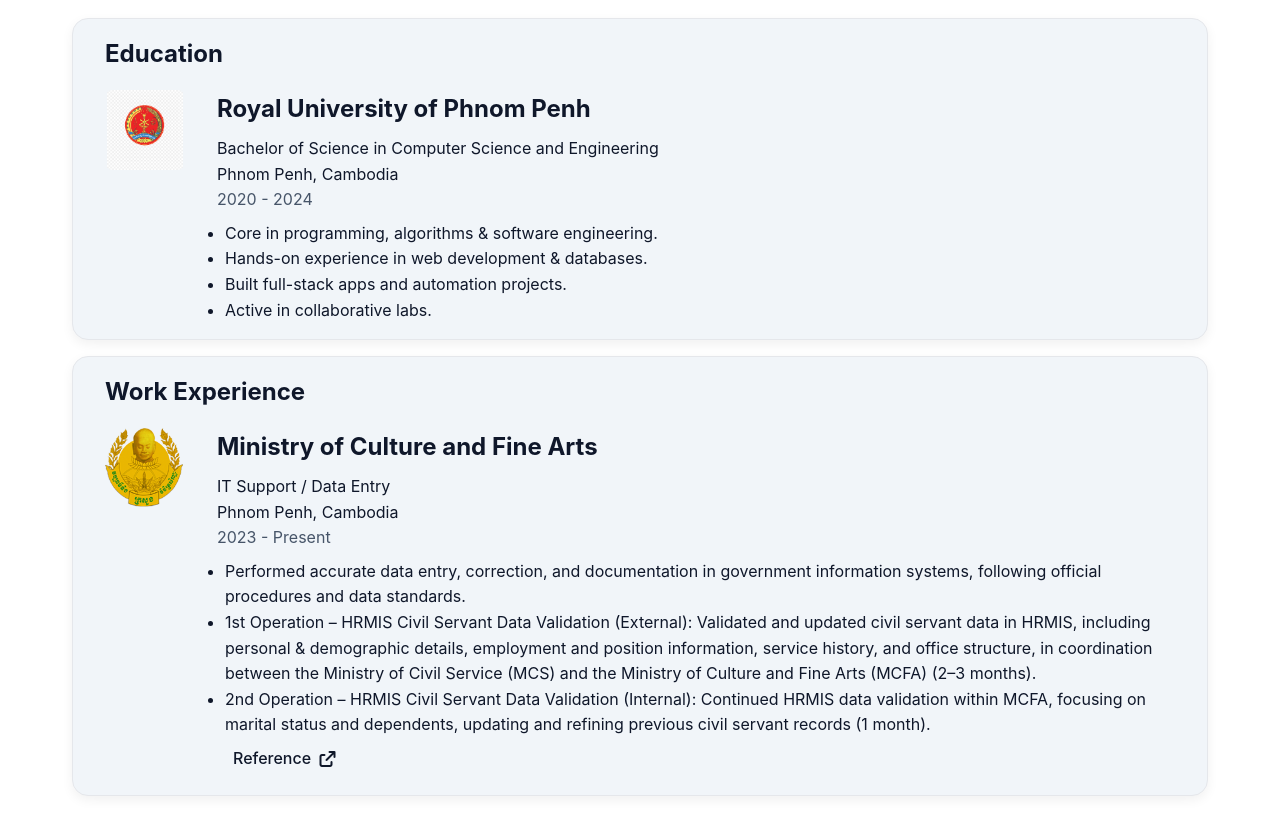
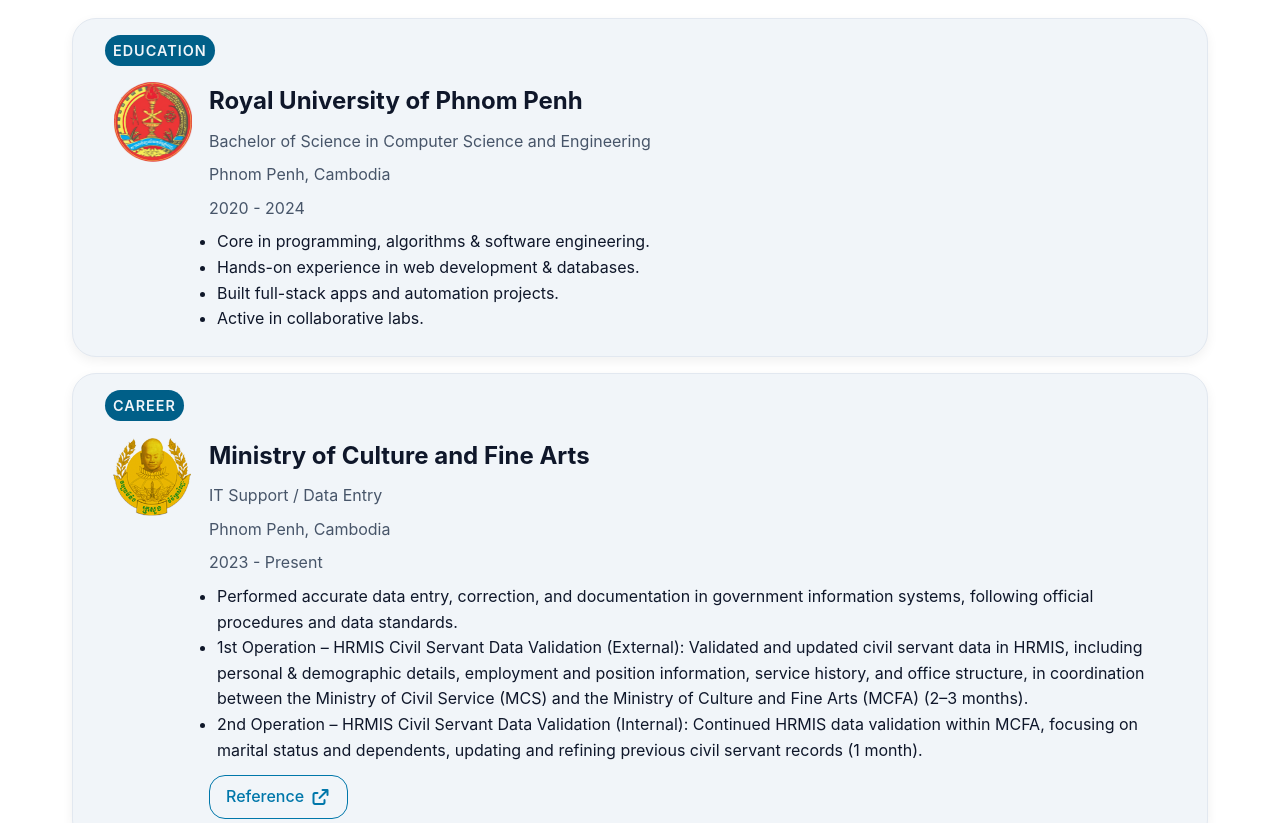
Before and after one commit to N-PanhaMony/portfolio_3.0.0, a React (Vite) app: page / in a window 1280 px wide. Shown: the part 990-1813 px from the top of the page. Built offline with nearby package versions, Linux system fonts and the light colour scheme.

Commit message:
style: improve experience page with colored type labels, better spacing, hover effects, and row alignment for logos and descriptions

```diff
--- a/src/data/experience.js
+++ b/src/data/experience.js
@@ -1,23 +1,22 @@
 // src/data/experience.js
 
-export const educationData = [
+export const experienceData = [
   {
-    logo: "/src/assets/icons/school-logo.png",
+    type: "Education",
+    logo: "/src/assets/icons/rupp_noBG.png",
     name: "Royal University of Phnom Penh",
-    degree: "Bachelor of Science in Computer Science and Engineering",
+    position: "Bachelor of Science in Computer Science and Engineering",
     location: "Phnom Penh, Cambodia",
     duration: "2020 - 2024",
-    // referenceUrl: "https://drive.google.com/your-pdf-link-here",
     details: [
       "Core in programming, algorithms & software engineering.",
       "Hands-on experience in web development & databases.",
       "Built full-stack apps and automation projects.",
       "Active in collaborative labs."
     ]
-  }
-];
-export const workData = [
+  },
   {
+    type: "Career",
     logo: "/src/assets/icons/MoCFA_logo.png",
     name: "Ministry of Culture and Fine Arts",
     position: "IT Support / Data Entry",
--- a/src/pages/Experience.jsx
+++ b/src/pages/Experience.jsx
@@ -1,70 +1,47 @@
-// src/pages/Experience.jsx
 import FadeInSection from "../components/ui/FadeInSection.jsx";
-import { educationData, workData } from "../data/experience.js";
+import { experienceData } from "../data/experience.js";
 
 export default function Experience() {
   return (
     <section id="experience" className="experience-container">
       <h1 className="section-title">Experience</h1>
 
-      {/* Education Section */}
       <FadeInSection>
-        <section className="intro-section">
-          <h2>Education</h2>
-          {educationData.map((edu, idx) => (
-            <div className="experience-item" key={idx}>
-              <img src={edu.logo} alt={`${edu.name} Logo`} className="experience-logo" />
+        {experienceData.map((exp, idx) => (
+          <div key={idx} className="intro-section">
+            <span className="experience-type">{exp.type}</span>
+            <div className="experience-item">
+              <img src={exp.logo} alt={`${exp.name} Logo`} className="experience-logo" />
               <div className="experience-info">
-                <h3>{edu.name}</h3>
-                <p className="experience-position">{edu.degree}</p>
-                <p className="experience-location">{edu.location}</p>
-                <p className="experience-duration">{edu.duration}</p>
+                <h3>{exp.name}</h3>
+                <p className="experience-position">{exp.position}</p>
+                <p className="experience-location">{exp.location}</p>
+                <p className="experience-duration">{exp.duration}</p>
                 <ul className="experience-details">
-                  {edu.details.map((detail, i) => (
-                    <li key={i}>{detail}</li>
-                  ))}
-                </ul>
-              </div>
-            </div>
-          ))}
-        </section>
-      </FadeInSection>
-
-      {/* Work Experience Section */}
-      <FadeInSection>
-        <section className="intro-section">
-          <h2>Work Experience</h2>
-          {workData.map((job, idx) => (
-            <div className="experience-item" key={idx}>
-              <img src={job.logo} alt={`${job.name} Logo`} className="experience-logo" />
-              <div className="experience-info">
-                <h3>{job.name}</h3>
-                <p className="experience-position">{job.position}</p>
-                <p className="experience-location">{job.location}</p>
-                <p className="experience-duration">{job.duration}</p>
-                <ul className="experience-details">
-                  {job.details.map((detail, i) => (
+                  {exp.details.map((detail, i) => (
                     <li key={i}>{detail}</li>
                   ))}
                 </ul>
 
-                {job.referenceUrl && (
+                {exp.referenceUrl && (
                   <div className="experience-reference">
                     <a
-                      href={job.referenceUrl}
+                      href={exp.referenceUrl}
                       target="_blank"
                       rel="noopener noreferrer"
                       className="btn-secondary"
                     >
                       Reference
-                      <i className="fas fa-arrow-up-right-from-square" style={{ marginLeft: "0.4rem" }}></i>
+                      <i className="fas fa-arrow-up-right-from-square"></i>
                     </a>
-                  </div>)}
+                  </div>
+                )}
               </div>
             </div>
-          ))}
-        </section>
+          </div>
+        ))}
       </FadeInSection>
+
     </section>
   );
 }
--- a/src/styles/experience.css
+++ b/src/styles/experience.css
@@ -1,78 +1,137 @@
-/* Experience sections use same style as intro-section but less vertical space */
+/* ==========================
+   EXPERIENCE PAGE
+========================== */
+
+/* Container & Intro Sections */
+.experience-container {
+  display: flex;
+  flex-direction: column;
+}
+/* Type label (Education / Professional Experience) */
+.experience-type {
+  font-size: 0.9rem;
+  font-weight: 600;
+  text-transform: uppercase;
+  letter-spacing: 1px;
+  color: var(--color-section-bg);
+  background-color: var(--color-primary-hover);
+  padding: 0.25rem 0.5rem;
+  border-radius: var(--radius-sm);
+  align-self: flex-start;
+  margin-bottom: var(--spacing-sm);
+}
+
+
+/* Intro sections wrapper (Education / Work) */
 .experience-container .intro-section {
   display: flex;
   flex-direction: column;
-  justify-content: flex-start; /* align items to top instead of centering */
-  min-height: auto; /* remove the fixed min-height */
+  justify-content: flex-start; /* top-aligned */
+  min-height: auto;
   padding: var(--spacing-md) var(--spacing-lg);
   background-color: var(--color-section-bg);
-  border-radius: var(--radius-sm);
+  border-radius: var(--radius-md);
   box-shadow: var(--shadow-light);
-  border: 1px solid #e5e7eb;
-  transition: all 0.3s ease-out;
-}
-.experience-container .intro-section:hover {
-  box-shadow: 0 8px 20px rgba(0, 0, 0, 0.1);
+  border: 1px solid var(--color-section-bg-alt);
+  transition: all 0.3s ease;
 }
 
+.experience-container .intro-section:hover {
+  transform: translateY(-2px);
+  box-shadow: var(--shadow-medium);
+}
+
+/* Page title */
 .section-title {
   font-size: var(--fs-h1);
   text-align: center;
-  margin-top: var(--spacing-lg);
-  margin-bottom: var(--spacing-sm);
+  margin: var(--spacing-lg) 0 var(--spacing-md) 0;
+  color: var(--color-primary);
 }
 
+/* Each experience item */
 .experience-item {
   display: flex;
-  gap: var(--spacing-lg);
-  align-items: flex-start;
-  margin-top: var(--spacing-md);
-  min-width: 0
+  flex-wrap: nowrap; /* no wrapping */
+  padding: var(--spacing-sm);
+
 }
 
+.experience-info {
+  display: flex;
+  flex-direction: column;
+  flex: 1;
+  min-width: 0; /* allows text to shrink instead of wrapping */
+}
+
+
+
+/* Logo */
 .experience-logo {
   width: 80px;
   height: 80px;
   object-fit: contain;
-  border-radius: 0.5rem;
+  border-radius: var(--radius-sm);
+  flex-shrink: 0;
+  margin-right: var(--spacing-md);
 }
 
-.experience-info h3 {
-  margin-bottom: var(--spacing-sm);
-  font-size: var(--fs-title);
+/* Info section */
+.experience-info {
+  display: flex;
+  flex-direction: column;
+  gap: 0.25rem;
+  flex: 1;
 }
 
-.experience-duration {
+/* Headings */
+.experience-info h3 {
+  font-size: var(--fs-title);
+  margin-bottom: var(--spacing-xs);
+  color: var(--color-text);
+}
+
+.experience-info .experience-position,
+.experience-info .experience-location,
+.experience-info .experience-duration {
   font-size: var(--fs-body);
   color: var(--color-secondary-text);
-  margin-bottom: var(--spacing-sm);
+  margin-bottom: var(--spacing-xs);
 }
 
+/* Details */
 .experience-details {
   list-style: disc;
   padding-left: 1.5rem;
   color: var(--color-text);
+  margin-bottom: var(--spacing-sm);
 }
+
+/* Reference / External Link Button */
 .experience-reference a {
-  font-weight: 500;                 /* medium weight */
-  padding: 0.5rem 1rem;             /* comfortable clickable area */
-  text-decoration: none;
   display: inline-flex;
   align-items: center;
   justify-content: center;
+  gap: 0.4rem;
+  font-weight: 500;
+  padding: 0.5rem 1rem;
+  border-radius: var(--radius-sm);
+  text-decoration: none;
+  color: var(--color-primary);
+  background-color: transparent;
+  border: 1px solid var(--color-primary);
   transition: all 0.2s ease;
+  margin-top: var(--spacing-sm);
 }
 
 .experience-reference a:hover {
-  font-weight: 400;
-  transform: scale(1.05);           /* subtle pop effect */
+  transform: scale(1.05);
+  color: var(--color-bg);
+  background-color: var(--color-primary-hover);
+  box-shadow: var(--glow-primary);
 }
+
 .experience-reference a i {
-  font-size: 1em;                     /* same as text */
-  color: inherit;                     /* same as link color */
+  font-size: 1em;
+  color: inherit;
 }
-.experience-reference a:hover {
-  font-weight: 400;
-  transform: scale(1.05);
-  color: var(--color-primary-hover);  /* hover color */
-}
```
Also changed, not shown: src/assets/icons/rupp_noBG.png (added).
